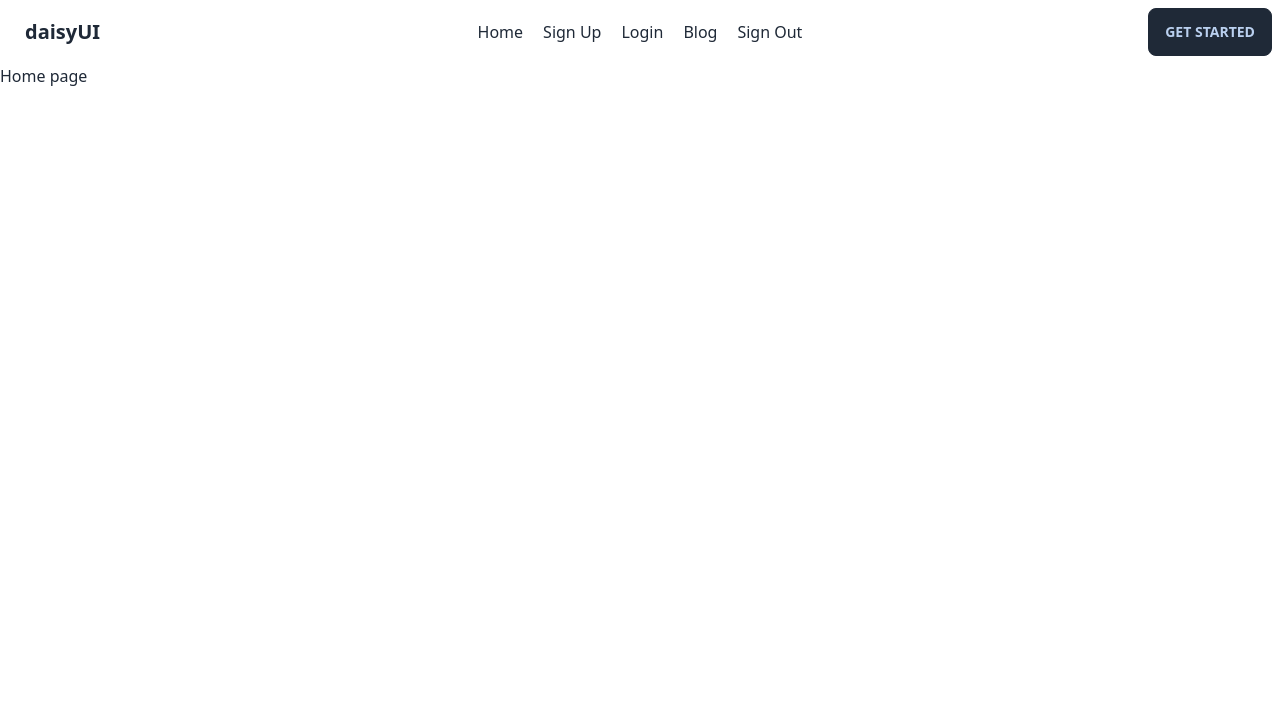
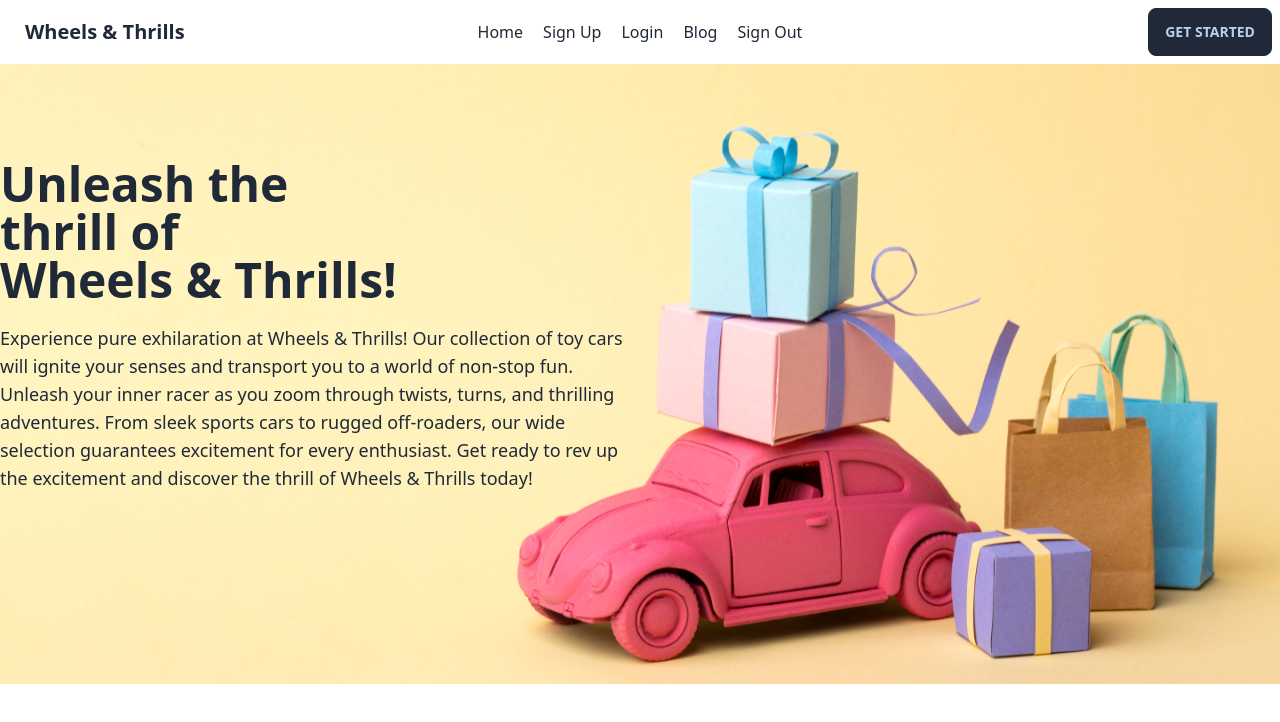
Before and after one commit to Sifat-E-Sadakin/Wheels-Thrills, a React (Vite) app: page / in a window 1280 px wide. Shown: the top 722 px of the page. Built offline with nearby package versions, Linux system fonts and the light colour scheme; no server answers.

Commit message:
banner implemented

```diff
--- /dev/null
+++ b/src/Components/Banner.jsx
@@ -0,0 +1,21 @@
+import React from 'react';
+import bg from './../../public/images/BG/black-friday-elements-assortment.jpg'
+
+const Banner = () => {
+    return (
+        <div className=' ' >
+            <div className="bg-[url('../../public/images/BG/black-friday-elements-assortment.jpg')] bg-cover bg-center bg-no-repeat  ">
+                <div className='container mx-auto h-[620px] '>
+                    <h1 className='text-5xl font-semibold pt-24' >Unleash the <br /> thrill of <br /> Wheels & Thrills!</h1>
+                    <p className='w-1/2 text-lg mt-5'>
+                        Experience pure exhilaration at Wheels & Thrills! Our collection of toy cars will ignite your senses and transport you to a world of non-stop fun. Unleash your inner racer as you zoom through twists, turns, and thrilling adventures. From sleek sports cars to rugged off-roaders, our wide selection guarantees excitement for every enthusiast. Get ready to rev up the excitement and discover the thrill of Wheels & Thrills today!</p>
+
+                </div>
+
+            </div>
+
+        </div>
+    );
+};
+
+export default Banner;
--- a/src/Components/Navbar.jsx
+++ b/src/Components/Navbar.jsx
@@ -27,7 +27,7 @@ const Navbar = () => {
                             <li><a>Item 3</a></li>
                         </ul>
                     </div>
-                    <Link to='/' className="btn btn-ghost normal-case text-xl">daisyUI</Link>
+                    <Link to='/' className="btn btn-ghost normal-case text-xl">Wheels & Thrills</Link>
                 </div>
                 <div className="navbar-center hidden lg:flex">
                     <ul className="menu menu-horizontal px-1 space-x-5">
--- a/src/Pages/HomePage.jsx
+++ b/src/Pages/HomePage.jsx
@@ -1,9 +1,10 @@
 import React from 'react';
+import Banner from '../Components/Banner';
 
 const HomePage = () => {
     return (
         <div>
-            <h1>Home page</h1>
+            <Banner></Banner>
 
         </div>
     );
```
Also changed, not shown: public/images/BG/black-friday-elements-assortment.jpg (added).
